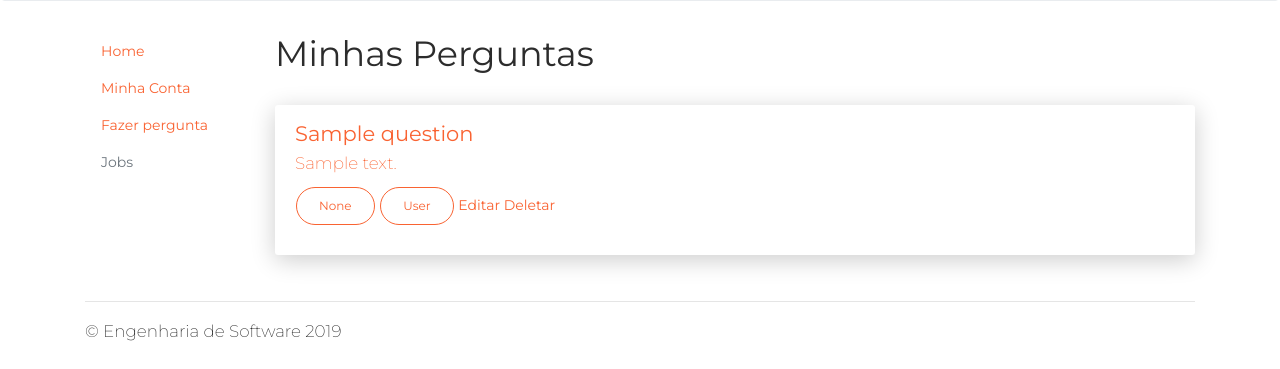
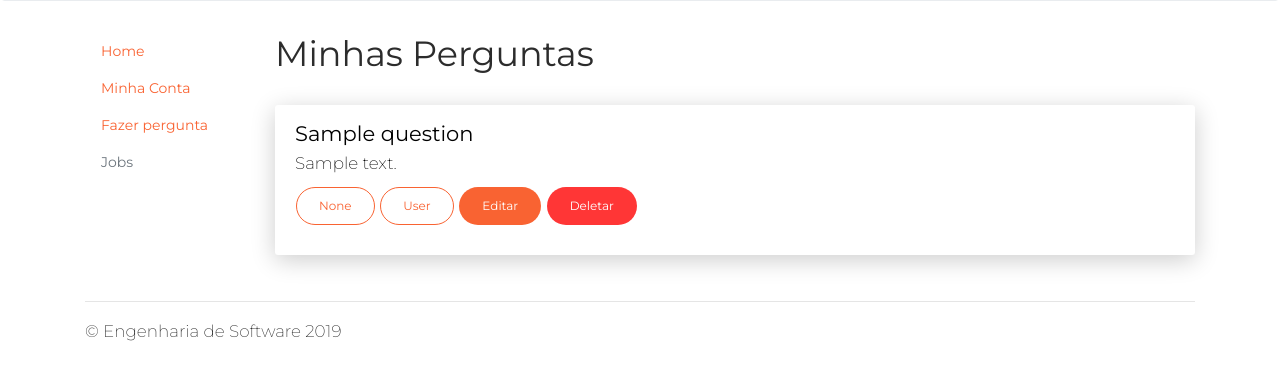
Before and after one commit to matheusbuldrini/questions-and-answers, a Flask app: page /minhas-perguntas in a window 1280 px wide. Shown: the part 431-800 px from the top of the page. Run offline with Flask 2, Linux system fonts and the light colour scheme; the visitor is signed in with stand-in values (Sample User, id 1); tables that the repository leaves empty or names only in its code hold one stand-in row (values such as "Sample post"); data that the repository does not hold is empty; some libraries are stand-ins or nearby versions.

Commit message:
Ajuste de layout em Minhas Perguntas

```diff
--- a/templates/minhas-perguntas.html
+++ b/templates/minhas-perguntas.html
@@ -6,20 +6,20 @@
 
 		{% for perg in perguntas %}
 		<div class="card">
-		<div class="card-body">
-      <a href="pergunta/{{ perg.idquestion }}">
-			<h4 class="card-subtitle">{{ perg.title }}</h4>
-			<p class="card-text">{{ perg.description }}</p>
-      </a>
-			<button class="btn btn-primary btn-outline-primary btn-round">
-					{{ perg.data }}
-			</button>
-			<button class="btn btn-primary btn-outline-primary btn-round">
-				{{ perg.fullname }}
-			</button>
-      <a href="/editar-pergunta/{{ perg.idquestion }}">Editar</a>
-      <a href="/remover-pergunta/{{ perg.idquestion }}">Deletar</a>
-		</div>
+			<div class="card-body">
+				<a href="pergunta/33" style="text-decoration:none; color: black">
+					<h4 class="card-subtitle">{{ perg.title }}</h4>
+					<p class="card-text">{{ perg.description }}</p>
+				</a>
+				<button class="btn btn-primary btn-outline-primary btn-round">{{ perg.data }}</button>
+				<button class="btn btn-primary btn-outline-primary btn-round">{{ perg.fullname }}</button>
+				<a href="/editar-pergunta/33">
+					<button class="btn btn-primary btn-outline btn-round">Editar</button>
+				</a>
+				<a href="/remover-pergunta/33">
+					<button class="btn btn-danger btn-primary btn-outline btn-round">Deletar</button>
+				</a>
+			</div>
 		</div>
 		{% endfor %}
 
```
